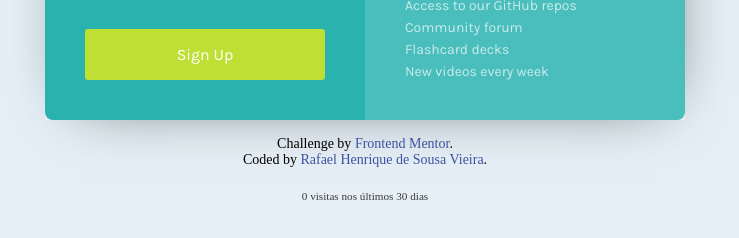
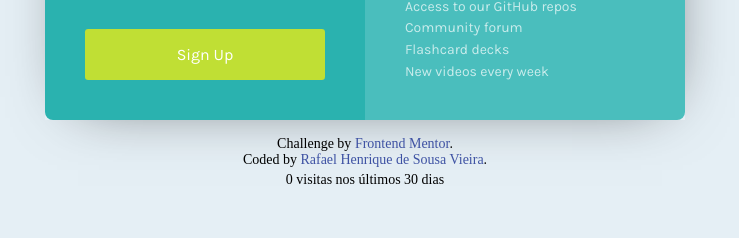
Before and after one commit to RafaelHDSV/Single-Price-Grid-Component, a plain HTML site: page index.html in a window 1280 px wide. Shown: the part 478-716 px from the top of the page, without its empty margins (275-1014 px from the left). Drawn offline with Linux system fonts and the light colour scheme.

Commit message:
Align visit counter with footer credits size, color, and placement.

```diff
--- a/index.html
+++ b/index.html
@@ -61,8 +61,9 @@
     <div class="attribution">
       <p>Challenge by <a href="https://www.frontendmentor.io?ref=challenge" target="_blank">Frontend Mentor</a>.</p>
       <p>Coded by <a href="https://github.com/RafaelHDSV" target="_blank">Rafael Henrique de Sousa Vieira</a>.</p>
-    </div>
-    <p id="va-visits" aria-live="polite" hidden style="margin:0.35rem 0 0;padding:0;text-align:center;font-size:0.7rem;line-height:1.3;opacity:0.75;color:inherit"></p>
+    <p id="va-visits" aria-live="polite" hidden style="margin:0.25rem 0 0;padding:0"></p>
+  </div>
+
   </footer>
 <script data-name="BMC-Widget" data-cfasync="false" src="https://cdnjs.buymeacoffee.com/1.0.0/widget.prod.min.js" data-id="vieira" data-description="Support me on Buy me a coffee!" data-message="" data-color="#23CFD6" data-position="Right" data-x_margin="18" data-y_margin="18"></script>
     <script type="module" src="js/analytics.js"></script>
--- a/style.css
+++ b/style.css
@@ -175,3 +175,15 @@ h3 {
         border-radius: 0 0 .5rem .5rem;
     }
 }
+
+/* board22 visit-count */
+footer #va-visits, .attribution #va-visits {
+  margin: 0.25rem 0 0;
+  padding: 0;
+  font-size: inherit;
+  line-height: inherit;
+  color: inherit;
+  opacity: inherit;
+  text-align: inherit;
+  background: transparent;
+}
```
